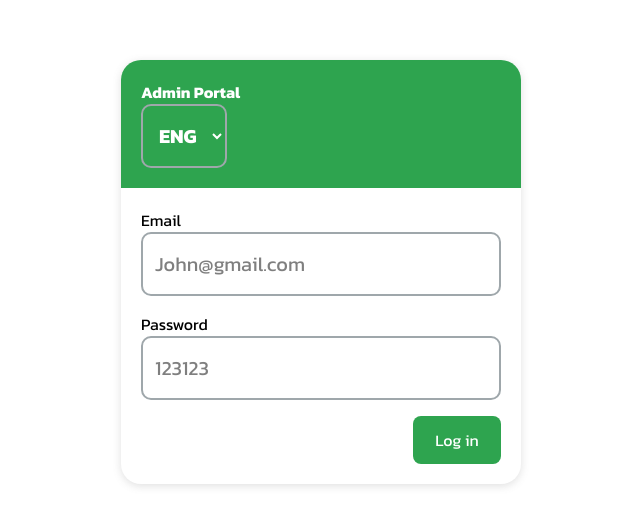
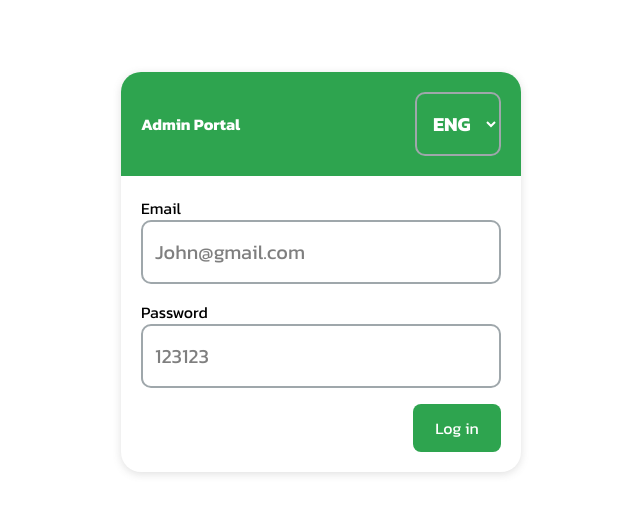
Before and after one commit to phantomcorn/nvfact_fullstacktest, a React (Vite) app: page / in a window 1280 px wide. Shown: the part 128-654 px from the top of the page, without its empty margins (319-959 px from the left). Built offline with nearby package versions, Linux system fonts and the light colour scheme; no server answers.

Commit message:
styling + add LanguageSelect to Dashboard

```diff
--- a/src/pages/Dashboard/Dashboard.jsx
+++ b/src/pages/Dashboard/Dashboard.jsx
@@ -8,6 +8,7 @@ import Modal from "../../component/Modal/Modal.jsx"
 import Icon from "../../component/Icon/Icon.jsx"
 import "./Dashboard.scss"
 import { useTranslation } from "react-i18next"
+import LanguageSelect from "../../component/LanguageSelect/LanguageSelect.jsx"
 export default function Dashboard() {
 
     const navigate = useNavigate()
@@ -83,10 +84,13 @@ export default function Dashboard() {
                 <div>
                     <h1> {t("Welcome back,")} {myInfo.name} </h1>
                     <div className="flex justify-between">
-                         <button className="warning-btn" onClick={handleLogout}> {t("Sign out")} </button>
-                        <button className="secondary-btn flex items-center justify-center gap-2" onClick={handleCreate}>
-                            <Icon variant={"plus"} strokeColor="white"/> {t("New User")}
-                        </button>
+                        <button className="warning-btn" onClick={handleLogout}> {t("Sign out")} </button>
+                        <div className="flex flex-row gap-5 items-center">
+                            <LanguageSelect/>
+                            <button className="secondary-btn flex items-center justify-center gap-2" onClick={handleCreate}>
+                                <Icon variant={"plus"} strokeColor="white"/> {t("New User")}
+                            </button>
+                        </div>
                     </div>
                 </div>
 
--- a/src/pages/LoginPage/LoginPage.jsx
+++ b/src/pages/LoginPage/LoginPage.jsx
@@ -58,7 +58,7 @@ export default function LoginPage() {
                 onSubmit={async(values) => {handleLogin(values)}}
             >
                 <Form className='login-form'>
-                    <div className='login-form-header bold'>
+                    <div className='login-form-header bold flex flex-row justify-between items-center'>
                         <h3>{t("Admin Portal")}</h3>
                         <LanguageSelect/>
                     </div>
```
